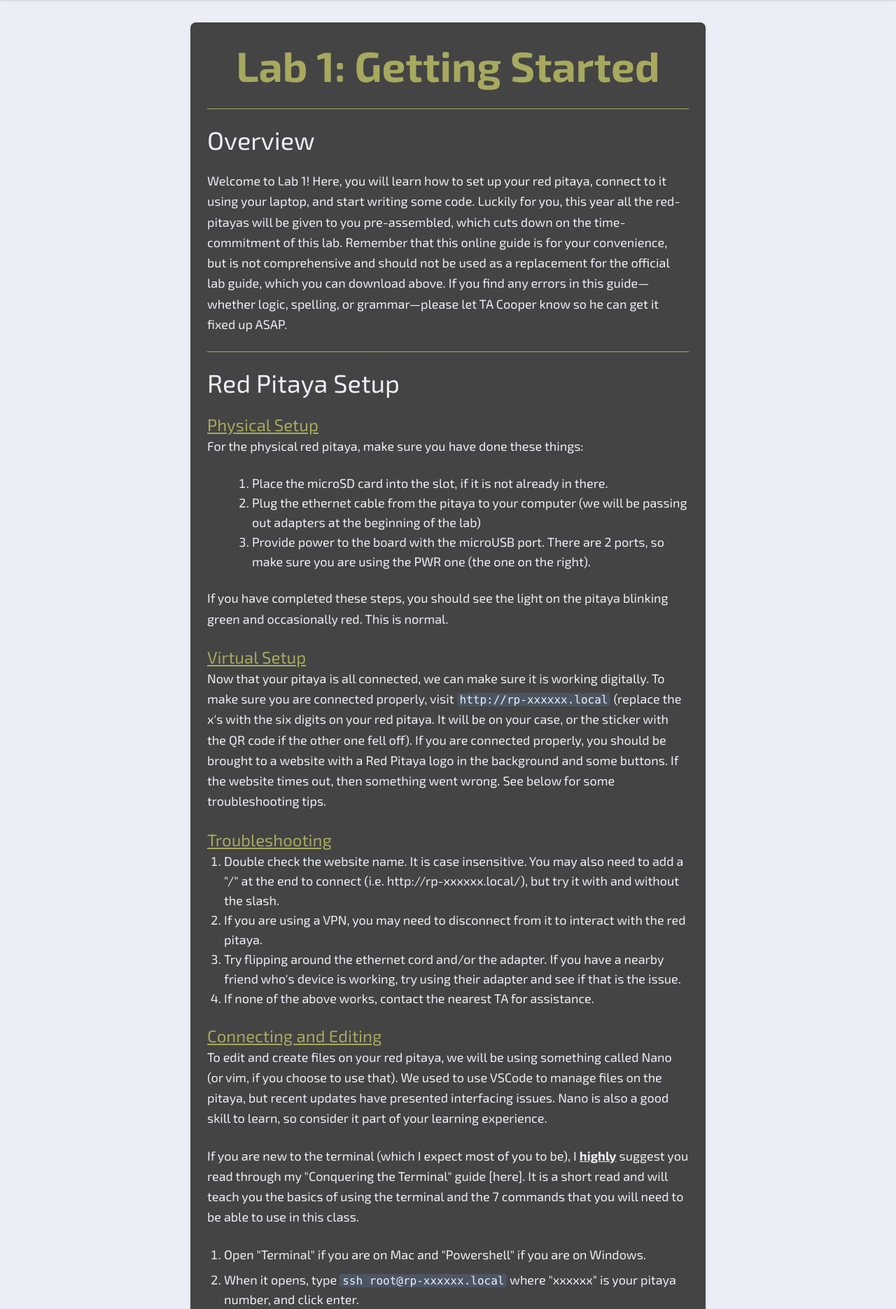
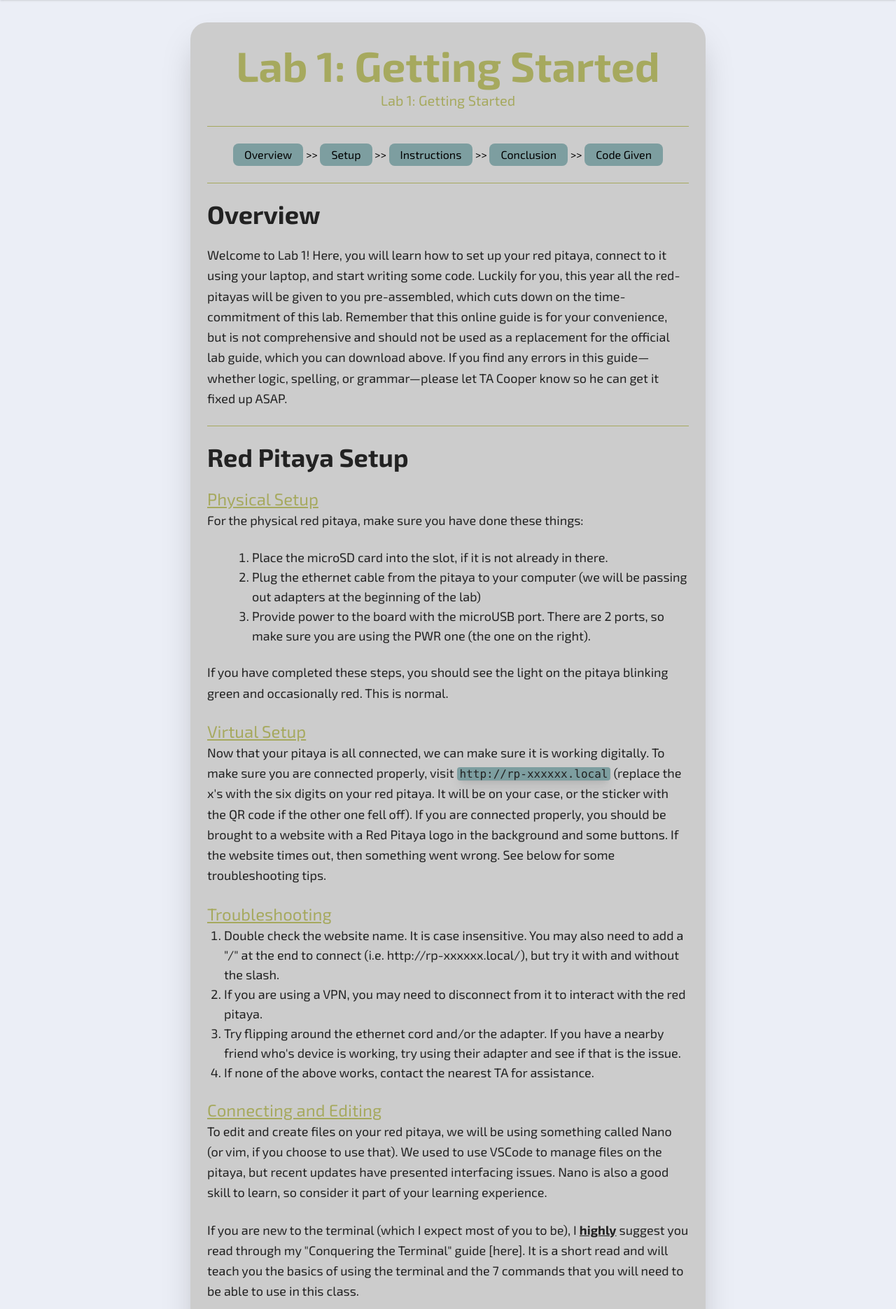
Before and after one commit to cshapard26/CoopShapWebsite, a Flask app: page /labs/ECE1181/Lab1GettingStarted in a window 1280 px wide. Shown: the part 72-1942 px from the top of the page at 70% size. Run offline with Flask 3, Linux system fonts and the light colour scheme.

Commit message:
lab1 complete

```diff
--- a/static/css/output.css
+++ b/static/css/output.css
@@ -851,6 +851,10 @@ video {
   border-radius: 0.25rem;
 }
 
+.rounded-3xl {
+  border-radius: 1.5rem;
+}
+
 .rounded-lg {
   border-radius: 0.5rem;
 }
@@ -883,6 +887,11 @@ video {
   background-color: rgb(68 68 68 / var(--tw-bg-opacity, 1));
 }
 
+.bg-\[\#CCCCCC\] {
+  --tw-bg-opacity: 1;
+  background-color: rgb(204 204 204 / var(--tw-bg-opacity, 1));
+}
+
 .bg-cs-blue {
   --tw-bg-opacity: 1;
   background-color: rgb(125 158 160 / var(--tw-bg-opacity, 1));
@@ -898,9 +907,9 @@ video {
   background-color: rgb(243 244 246 / var(--tw-bg-opacity, 1));
 }
 
-.bg-gray-600 {
+.bg-gray-400 {
   --tw-bg-opacity: 1;
-  background-color: rgb(75 85 99 / var(--tw-bg-opacity, 1));
+  background-color: rgb(156 163 175 / var(--tw-bg-opacity, 1));
 }
 
 .bg-steel {
@@ -941,6 +950,11 @@ video {
   padding-right: 1.5rem;
 }
 
+.py-1 {
+  padding-top: 0.25rem;
+  padding-bottom: 0.25rem;
+}
+
 .py-2 {
   padding-top: 0.5rem;
   padding-bottom: 0.5rem;
@@ -1055,6 +1069,11 @@ video {
   line-height: 1.25;
 }
 
+.text-\[\#222222\] {
+  --tw-text-opacity: 1;
+  color: rgb(34 34 34 / var(--tw-text-opacity, 1));
+}
+
 .text-black {
   --tw-text-opacity: 1;
   color: rgb(0 0 0 / var(--tw-text-opacity, 1));
@@ -1063,6 +1082,11 @@ video {
 .text-blue-500 {
   --tw-text-opacity: 1;
   color: rgb(59 130 246 / var(--tw-text-opacity, 1));
+}
+
+.text-cs-blue {
+  --tw-text-opacity: 1;
+  color: rgb(125 158 160 / var(--tw-text-opacity, 1));
 }
 
 .text-cs-green {
@@ -1098,21 +1122,27 @@ video {
   box-shadow: var(--tw-ring-offset-shadow, 0 0 #0000), var(--tw-ring-shadow, 0 0 #0000), var(--tw-shadow);
 }
 
+.shadow-2xl {
+  --tw-shadow: 0 25px 50px -12px rgb(0 0 0 / 0.25);
+  --tw-shadow-colored: 0 25px 50px -12px var(--tw-shadow-color);
+  box-shadow: var(--tw-ring-offset-shadow, 0 0 #0000), var(--tw-ring-shadow, 0 0 #0000), var(--tw-shadow);
+}
+
 .shadow-lg {
   --tw-shadow: 0 10px 15px -3px rgb(0 0 0 / 0.1), 0 4px 6px -4px rgb(0 0 0 / 0.1);
   --tw-shadow-colored: 0 10px 15px -3px var(--tw-shadow-color), 0 4px 6px -4px var(--tw-shadow-color);
   box-shadow: var(--tw-ring-offset-shadow, 0 0 #0000), var(--tw-ring-shadow, 0 0 #0000), var(--tw-shadow);
 }
 
-.shadow-md {
-  --tw-shadow: 0 4px 6px -1px rgb(0 0 0 / 0.1), 0 2px 4px -2px rgb(0 0 0 / 0.1);
-  --tw-shadow-colored: 0 4px 6px -1px var(--tw-shadow-color), 0 2px 4px -2px var(--tw-shadow-color);
-  box-shadow: var(--tw-ring-offset-shadow, 0 0 #0000), var(--tw-ring-shadow, 0 0 #0000), var(--tw-shadow);
-}
-
 .shadow-none {
   --tw-shadow: 0 0 #0000;
   --tw-shadow-colored: 0 0 #0000;
+  box-shadow: var(--tw-ring-offset-shadow, 0 0 #0000), var(--tw-ring-shadow, 0 0 #0000), var(--tw-shadow);
+}
+
+.shadow-xl {
+  --tw-shadow: 0 20px 25px -5px rgb(0 0 0 / 0.1), 0 8px 10px -6px rgb(0 0 0 / 0.1);
+  --tw-shadow-colored: 0 20px 25px -5px var(--tw-shadow-color), 0 8px 10px -6px var(--tw-shadow-color);
   box-shadow: var(--tw-ring-offset-shadow, 0 0 #0000), var(--tw-ring-shadow, 0 0 #0000), var(--tw-shadow);
 }
 
@@ -1465,6 +1495,11 @@ a {
   color: rgb(124 158 158 / var(--tw-text-opacity, 1));
 }
 
+.hover\:text-blue-700:hover {
+  --tw-text-opacity: 1;
+  color: rgb(29 78 216 / var(--tw-text-opacity, 1));
+}
+
 .hover\:text-cs-blue:hover {
   --tw-text-opacity: 1;
   color: rgb(125 158 160 / var(--tw-text-opacity, 1));
@@ -1513,11 +1548,26 @@ a {
   background-color: rgb(34 34 34 / var(--tw-bg-opacity, 1));
 }
 
+.dark\:bg-\[\#444444\]:is(.dark *) {
+  --tw-bg-opacity: 1;
+  background-color: rgb(68 68 68 / var(--tw-bg-opacity, 1));
+}
+
+.dark\:bg-gray-600:is(.dark *) {
+  --tw-bg-opacity: 1;
+  background-color: rgb(75 85 99 / var(--tw-bg-opacity, 1));
+}
+
 .dark\:text-steel:is(.dark *) {
   --tw-text-opacity: 1;
   color: rgb(235 238 246 / var(--tw-text-opacity, 1));
 }
 
+.dark\:shadow-white:is(.dark *) {
+  --tw-shadow-color: #fff;
+  --tw-shadow: var(--tw-shadow-colored);
+}
+
 @media (min-width: 640px) {
   .sm\:mb-8 {
     margin-bottom: 2rem;
--- a/templates/labs/ECE1181/Lab1.html
+++ b/templates/labs/ECE1181/Lab1.html
@@ -1,23 +1,43 @@
 {% extends 'base.html' %}
 {% block content %}
-<body class="bg-gray-100 text-steel">
+<body class="bg-gray-100 dark:text-steel text-[#222222]">
     <!-- Blog Post Wrapper -->
     <div class="max-w-screen-md px-4 py-8 mx-auto">
         <!-- Thinner Centered Bar -->
-        <div class="bg-[#444444] rounded-lg shadow-md p-6 mx-auto">
+        <div class="dark:bg-[#444444] bg-[#CCCCCC] rounded-3xl shadow-2xl dark:shadow-white p-6 mx-auto">
             <!-- Title Section -->
             <div class="text-center">
                 <h1 class="text-6xl font-extrabold leading-tight text-cs-green">
                     Lab 1: Getting Started
                 </h1>
+                <h2 class="text-xl text-bold leading-tight text-cs-green">
+                    Lab 1: Getting Started
+                </h1>
+                 <!-- Separator -->
+                <div class="h-px bg-cs-green my-6"></div>
+                <a href="#overview" class="inline-block bg-cs-blue hover:bg-blue-700  hover:underline px-4 py-1 rounded-lg font-medium transition-all duration-300">
+                    Overview
+                </a> >>
+                <a href="#setup" class="inline-block bg-cs-blue hover:bg-blue-700 hover:underline px-4 py-1 rounded-lg font-medium transition-all duration-300">
+                    Setup
+                </a> >>
+                <a href="#instructions" class="inline-block bg-cs-blue hover:bg-blue-700 hover:underline px-4 py-1 rounded-lg font-medium transition-all duration-300">
+                    Instructions
+                </a> >>
+                <a href="#conclusion" class="inline-block bg-cs-blue hover:bg-blue-700 hover:underline px-4 py-1 rounded-lg font-medium transition-all duration-300">
+                    Conclusion
+                </a> >>
+                <a href="#code-given" class="inline-block bg-cs-blue hover:bg-blue-700 hover:underline px-4 py-1 rounded-lg font-medium transition-all duration-300">
+                    Code Given
+                </a>
             </div>
 
             <!-- Separator -->
             <div class="h-px bg-cs-green my-6"></div>
 
             <!-- Blog Content -->
-            <div class="prose prose-lg mx-auto text-steel">
-                <h1 class="text-4xl text-bold">Overview</h1>
+            <div class="prose prose-lg mx-auto dark:text-steel text-[#222222]">
+                <h1 id="overview" class="text-4xl font-extrabold">Overview</h1>
                 <br/>
                 <p class="leading-relaxed text-lg">
                     Welcome to Lab 1! Here, you will learn how to set up your red pitaya, connect to it using your laptop, and start writing some code. Luckily for you, this year all the red-pitayas will be given to you pre-assembled, which cuts down on the time-commitment of this lab. Remember that this online guide is for your convenience, but is not comprehensive and should not be used as a replacement for the official lab guide, which you can download above. If you find any errors in this guide—whether logic, spelling, or grammar—please let TA Cooper know so he can get it fixed up ASAP.
@@ -25,7 +45,7 @@
                 <!-- Separator -->
                 <div class="h-px bg-cs-green my-6"></div>
 
-                <h1 class="text-4xl text-bold">Red Pitaya Setup</h1>
+                <h1 id="setup" class="text-4xl font-extrabold">Red Pitaya Setup</h1>
                 <br/>
                 <h1 class="text-2xl text-bold underline text-cs-green">Physical Setup</h1>
                 <p class="leading-relaxed text-lg">
@@ -44,7 +64,7 @@
                 <br/>
                 <h1 class="text-2xl text-bold underline text-cs-green">Virtual Setup</h1>
                 <p class="leading-relaxed text-lg">
-                    Now that your pitaya is all connected, we can make sure it is working digitally. To make sure you are connected properly, visit <code class="bg-gray-600 px-1 rounded text-base">http://rp-xxxxxx.local</code>  (replace the x's with the six digits on your red pitaya. It will be on your case, or the sticker with the QR code if the other one fell off). If you are connected properly, you should be brought to a website with a Red Pitaya logo in the background and some buttons. If the website times out, then something went wrong. See below for some troubleshooting tips.
+                    Now that your pitaya is all connected, we can make sure it is working digitally. To make sure you are connected properly, visit <code class="bg-cs-blue px-1 rounded shadow-lg text-base">http://rp-xxxxxx.local</code>  (replace the x's with the six digits on your red pitaya. It will be on your case, or the sticker with the QR code if the other one fell off). If you are connected properly, you should be brought to a website with a Red Pitaya logo in the background and some buttons. If the website times out, then something went wrong. See below for some troubleshooting tips.
                 </p>
                 <br/>
                 <h1 class="text-2xl text-bold underline text-cs-green">Troubleshooting</h1>
@@ -66,11 +86,11 @@
                 <br/>
                 <ol class="list-decimal ml-6 text-lg space-y-2">
                     <li>Open "Terminal" if you are on Mac and "Powershell" if you are on Windows.</li>
-                    <li>When it opens, type <code class="bg-gray-600 px-1 rounded text-base">ssh root@rp-xxxxxx.local</code> where "xxxxxx" is your pitaya number, and click enter.</li>
-                    <li>It should prompt you for a password. It is <code class="bg-gray-6000 px-1 rounded text-base">root</code>. <u> You won't see the letters you are typing in the command line. This is normal. Just type "root" and click enter.</u></li>
+                    <li>When it opens, type <code class="bg-cs-blue px-1 rounded shadow-lg text-base">ssh root@rp-xxxxxx.local</code> where "xxxxxx" is your pitaya number, and click enter.</li>
+                    <li>It should prompt you for a password. It is <code class="bg-cs-blue0 px-1 rounded text-base">root</code>. <u> You won't see the letters you are typing in the command line. This is normal. Just type "root" and click enter.</u></li>
                     <li>You should now be connected to your red pitaya (you can check this by seeing what the beginning of the line in the terminal says. It should say "root:~ $" or something similar instead of your laptop name).</li>
-                    <li>To create a file, type <code class="bg-gray-600 px-1 rounded text-base">touch main.s</code>. This creates a file called "main.s" in the current directory (a.k.a folder).</li>
-                    <li>Type <code class="bg-gray-600 px-1 rounded text-base">nano main.s</code> to start editing an empty file named main.s. This is the Nano window. It is VERY confusing, even to experienced users. Here is a general overview of what you need to know:</li>
+                    <li>To create a file, type <code class="bg-cs-blue px-1 rounded shadow-lg text-base">touch main.s</code>. This creates a file called "main.s" in the current directory (a.k.a folder).</li>
+                    <li>Type <code class="bg-cs-blue px-1 rounded shadow-lg text-base">nano main.s</code> to start editing an empty file named main.s. This is the Nano window. It is VERY confusing, even to experienced users. Here is a general overview of what you need to know:</li>
                 </ol>
                 <br/>
                 <ol class="list-decimal ml-16 text-lg leading-relaxed space-y-2">
@@ -89,7 +109,7 @@
                 <!-- Separator -->
                 <div class="h-px bg-cs-green my-6"></div>
 
-                <h1 class="text-4xl text-bold">Lab Instructions</h1>
+                <h1 id="instructions" class="text-4xl font-extrabold">Lab Instructions</h1>
                 <br/>
                 <p class="leading-relaxed text-lg">
                     Welcome to Lab 1! Here, you will learn how to set up your red pitaya, connect to it using your laptop, and start writing some code. Luckily for you, this year all the red-pitayas will be given to you pre-assembled, which cuts down on the time-commitment of this lab.
@@ -109,38 +129,38 @@
                 <br/>
                 <h1 class="text-2xl text-bold underline text-cs-green">Step 1</h1>
                 <p class="leading-relaxed text-lg italic">
-                    Code from the book can be found in the Code Given section at the bottom of this guide.
+                    Code from the book can be found in the <a href="#code-given" class="text-lg text-cs-blue hover:text-blue-700 underline">Code Given</a> section at the bottom of this guide.
                 </p>
                 <br/>
                 <p class="leading-relaxed text-lg">
-                    Type the code from the book into a new file called "HelloWorld.s" using Nano, as described above. Next, add the two lines from the book/Code Given into a file called "build". It should NOT have a filetype (i.e. .txt, .s, etc.). You can check to make sure all the files were created properly by typing <code class="bg-gray-600 px-1 rounded text-base">ls</code> into the terminal. This will list all the files in the current folder on your Red Pitaya. If you don't see "HelloWorld.s" and "build", ask a TA for assistance.
+                    Type the code from the book into a new file called "HelloWorld.s" using Nano, as described above. Next, add the two lines from the book/Code Given into a file called "build". It should NOT have a filetype (i.e. .txt, .s, etc.). You can check to make sure all the files were created properly by typing <code class="bg-cs-blue px-1 rounded shadow-lg text-base">ls</code> into the terminal. This will list all the files in the current folder on your Red Pitaya. If you don't see "HelloWorld.s" and "build", ask a TA for assistance.
                 </p>
                 <br/>
                 <p class="leading-relaxed text-lg">
-                    In your terminal (not in the Nano editor) type this command: <code class="bg-gray-600 px-1 rounded text-base">chmod +x build</code>. This command basically just tells the computer to transform the file "build" into an executeable, or a file the computer can run. We can finally start executeing some code.
+                    In your terminal (not in the Nano editor) type this command: <code class="bg-cs-blue px-1 rounded shadow-lg text-base">chmod +x build</code>. This command basically just tells the computer to transform the file "build" into an executeable, or a file the computer can run. We can finally start executeing some code.
                 </p>
                 <br/>
                 <p class="leading-relaxed text-lg">
-                    To compile your code, run <code class="bg-gray-600 px-1 rounded text-base">./build</code> in your terminal. This with create a new file called "HelloWorld" (namely different than "HelloWorld.s"). This is the code your computer can run. To run it, type <code class="bg-gray-600 px-1 rounded text-base">./HelloWorld</code> into your terminal. This should output the phrase "Hello World!" in the next line of your terminal. If it does not, ask a TA for asissistance.
+                    To compile your code, run <code class="bg-cs-blue px-1 rounded shadow-lg text-base">./build</code> in your terminal. This with create a new file called "HelloWorld" (namely different than "HelloWorld.s"). This is the code your computer can run. To run it, type <code class="bg-cs-blue px-1 rounded shadow-lg text-base">./HelloWorld</code> into your terminal. This should output the phrase "Hello World!" in the next line of your terminal. If it does not, ask a TA for asissistance.
                 </p>
                 <br/>
                 <h1 class="text-2xl text-bold underline text-cs-green">Step 2</h1>
                 <p class="leading-relaxed text-lg">
-                    Here, you need to edit the code using Nano to make it more personal. To do this, change the string at the bottom of "HelloWorld.s" (Not "HelloWorld" or "HelloWorld.o") to "Hello [Your Name Here]!". Remember that the red pitaya needs to know how many characters to write on the screen, so you will need to update the line <code class="bg-gray-600 px-1 rounded text-base">mov R2, #13   @ length of our string</code> to the new length of the string. Remember to include spaces, special characters, and the "\n" as a single character when counting.
+                    Here, you need to edit the code using Nano to make it more personal. To do this, change the string at the bottom of "HelloWorld.s" (Not "HelloWorld" or "HelloWorld.o") to "Hello [Your Name Here]!". Remember that the red pitaya needs to know how many characters to write on the screen, so you will need to update the line <code class="bg-cs-blue px-1 rounded shadow-lg text-base">mov R2, #13   @ length of our string</code> to the new length of the string. Remember to include spaces, special characters, and the "\n" as a single character when counting.
                 </p>
                 <br/>
                 <p class="leading-relaxed text-lg">
-                    To check that your program works, you will need to run it again. It is important to note that you must recompile your code <u>every time you make a change</u>. You can recompile using the command <code class="bg-gray-600 px-1 rounded text-base">./build</code>. Run your program again using <code class="bg-gray-600 px-1 rounded text-base">./HelloWorld</code>, which should output "Hello [Your Name]!"into the terminal. <u>Take a screenshot of the output, as well as your code, and make sure to include it in your lab report.</u>
+                    To check that your program works, you will need to run it again. It is important to note that you must recompile your code <u>every time you make a change</u>. You can recompile using the command <code class="bg-cs-blue px-1 rounded shadow-lg text-base">./build</code>. Run your program again using <code class="bg-cs-blue px-1 rounded shadow-lg text-base">./HelloWorld</code>, which should output "Hello [Your Name]!"into the terminal. <u>Take a screenshot of the output, as well as your code, and make sure to include it in your lab report.</u>
                 </p>
                 <br/>
                 <br/>
                 <h1 class="text-2xl text-bold underline text-cs-green">Step 3</h1>
                 <p class="leading-relaxed text-lg">
-                    This next step is pretty simple. Go into HelloWorld.s and change the LAST <code class="bg-gray-600 px-1 rounded text-base">svc 0</code> to <code class="bg-gray-600 px-1 rounded text-base">svc AnyOtherNumber</code>. Where "AnyOtherNumber" is a number other than 0. Recompile your code and rerun it. What happened? <u>Take a screenshot of the output and write out what you saw happen in your own words.</u> If nothing happened, take note of that as well.
+                    This next step is pretty simple. Go into HelloWorld.s and change the LAST <code class="bg-cs-blue px-1 rounded shadow-lg text-base">svc 0</code> to <code class="bg-cs-blue px-1 rounded shadow-lg text-base">svc AnyOtherNumber</code>. Where "AnyOtherNumber" is a number other than 0. Recompile your code and rerun it. What happened? <u>Take a screenshot of the output and write out what you saw happen in your own words.</u> If nothing happened, take note of that as well.
                 </p>
                 <!-- Separator -->
                 <div class="h-px bg-cs-green my-6"></div>
-                <h1 class="text-4xl text-bold">Conclusion</h1>
+                <h1 id="conclusion" class="text-4xl font-extrabold">Conclusion</h1>
                 <br/>
                 <p class="leading-relaxed text-lg">
                     Congrats! You just completed your first lab for ECE1181. All that's left to do now is to write your lab report and submit it sometime before your next lab session. Check the assignment on Canvas for more information about what to include in your lab report. Note that the first lab is often the longest of the semester, and you will often get out 1-2 hours early depending on how fast you work.
@@ -151,7 +171,7 @@
                 </p>
                 <!-- Separator -->
                 <div class="h-px bg-cs-green my-6"></div>
-                <h1 class="text-4xl text-bold">Code Given</h1>
+                <h1 id="code-given" class="text-4xl font-extrabold">Code Given</h1>
                 <br/>
                 <p class="leading-relaxed text-lg">
                     Code is derived from Stephen Smith's Raspberry Pi Assembly Language Programming book, modified to fit the needs of this course. Credit belongs to the original author.
@@ -162,12 +182,12 @@
                 </p>
                 <br/>
                 <h1 class="text-2xl text-bold underline text-cs-green">build</h1>
-                <pre class="bg-gray-600 text-steel rounded-lg p-4 overflow-auto">
+                <pre class="dark:bg-gray-600 bg-gray-400 rounded-lg p-4 shadow-2xl overflow-auto">
 as -o HelloWorld.o HelloWorld.s
 ld -o HelloWorld HelloWorld.o</pre>
                 <br/>
                 <h1 class="text-2xl text-bold underline text-cs-green">HelloWorld.s</h1>
-                <pre class="bg-gray-600 text-steel rounded-lg p-4 overflow-auto">
+                <pre class="dark:bg-gray-600 bg-gray-400 rounded-lg p-4 shadow-2xl overflow-auto">
 @ Assembler program to print "Hello World!"
 @ to stdout.
 @ R0-R2 - parameters to linux function services
@@ -208,7 +228,7 @@ helloworld: .ascii "Hello World!\n"</pre>
                 <p>
                     Below is an example of a simple Python function:
                 </p>
-                <pre class="bg-gray-600 text-steel rounded-lg p-4 overflow-auto">
+                <pre class="dark:bg-gray-600 bg-gray-400 rounded-lg p-4 shadow-2xl overflow-auto">
 def greet(name):
     return f"Hello, {name}!"
 
@@ -216,7 +236,7 @@ print(greet("World"))
                 </pre>
 
 
-<code class="bg-gray-600 px-1 rounded text-base">
+<code class="bg-cs-blue px-1 rounded shadow-lg text-base">
 
 </code>
 -->
```
Also changed, not shown: templates/index.html (+4 -4 lines).
